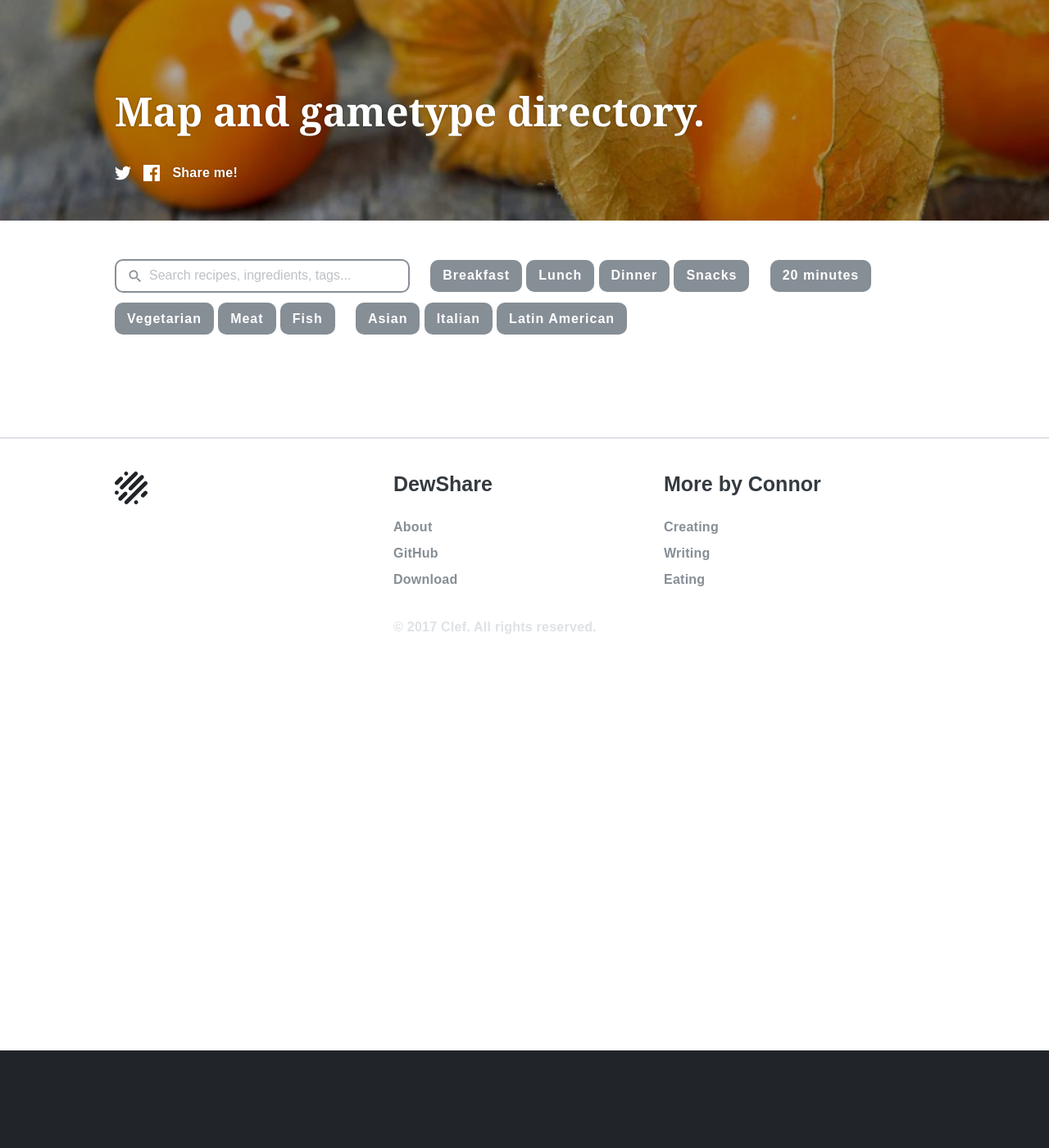
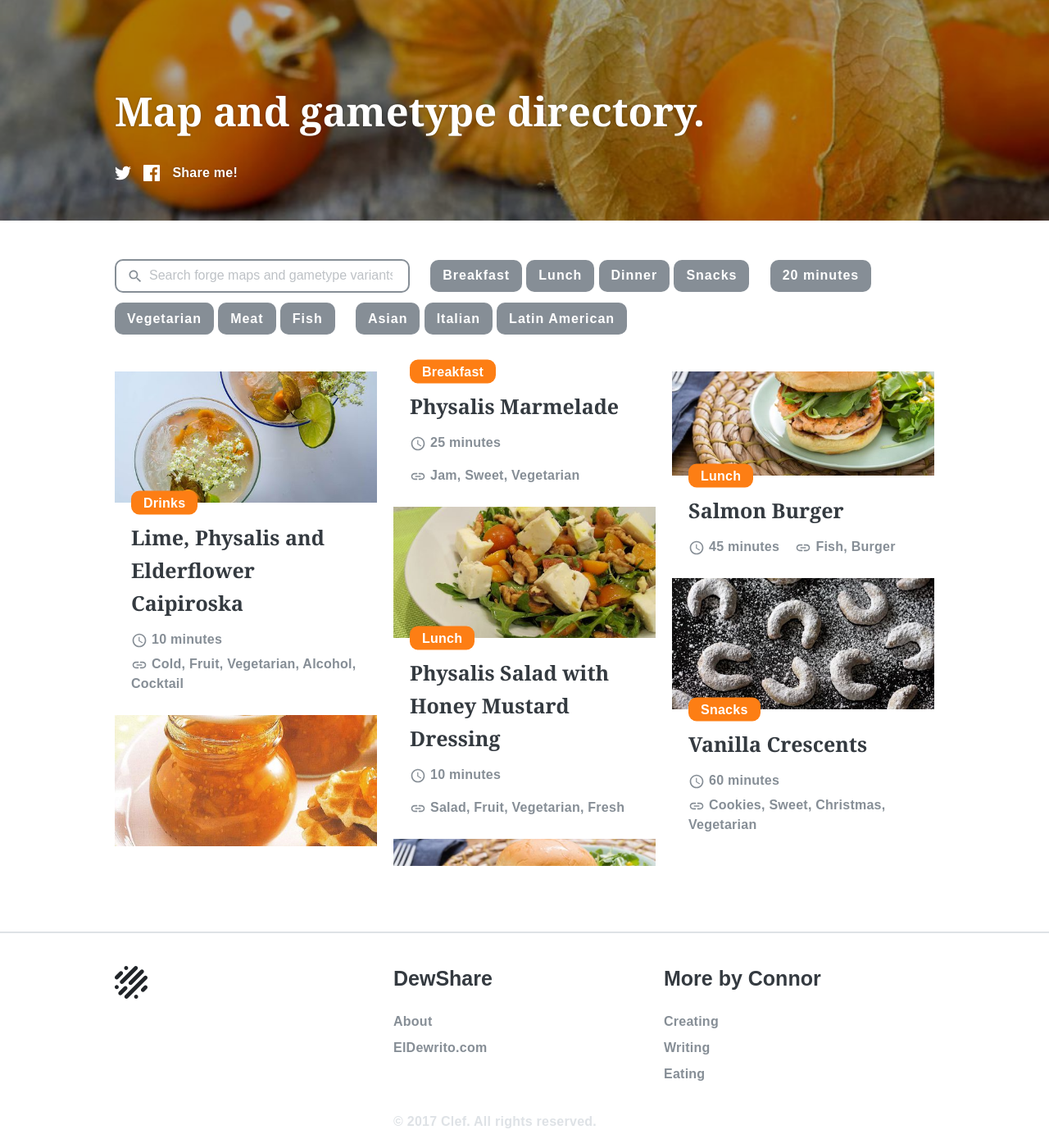
Before and after one commit to Clef-0/DewShare, a Jekyll site: the page built from docs/index.html, in a window 1280 px wide and 1400 px high, scrolled down 119 px. Shown: the whole window at 82% size. Built offline with Jekyll 4.4.1, drawn with Linux system fonts in a browser that asks for light colours; some of the changed text lies outside the part shown.

Commit message:
recipes -> files

```diff
--- a/docs/_config.yml
+++ b/docs/_config.yml
@@ -61,11 +61,10 @@ typekit:              fcv7rfe
 excerpt_separator: <!-- Read more -->
 
 navigation:
-  GitHub: https://github.com/madebyconnor/physalis
-  Download: https://github.com/madebyconnor/physalis/archive/gh-pages.zip
+  ElDewrito.com: http://www.eldewrito.com/
 
 collections:
-  recipes:
+  files:
     output: true
 
 defaults:
@@ -78,8 +77,8 @@ defaults:
       permalink: /news/:title/
   - scope:
       path: ''
-      type: recipes
+      type: files
     values:
-      layout: recipe
+      layout: file
       lang: en
       permalink: /:title/
--- a/docs/_js/custom.js
+++ b/docs/_js/custom.js
@@ -21,7 +21,7 @@ document.addEventListener('turbolinks:load', function () {
   };
 
   // Define the list object.
-  recipeList = new List('js-list', searchOptions);
+  fileList = new List('js-list', searchOptions);
 
   var checkCategory = document.getElementsByClassName('js-category');
   var checkDuration = document.getElementsByClassName('js-duration');
@@ -74,7 +74,7 @@ document.addEventListener('turbolinks:load', function () {
     if (checkedLength > 0) {
 
       // Check if the item matches the filters.
-      recipeList.filter(function (item) {
+      fileList.filter(function (item) {
 
         // Check if in category.
         var category = checkedCategory.length === 0 || checkedCategory.indexOf(item.values().category) > -1;
@@ -98,7 +98,7 @@ document.addEventListener('turbolinks:load', function () {
     } else {
 
       // No filters, so clear all filters.
-      recipeList.filter();
+      fileList.filter();
     }
   }
 
--- a/docs/_layouts/recipe.html
+++ b/docs/_layouts/file.html
@@ -3,7 +3,7 @@ layout: default
 font: macro
 ---
 
-<article class="recipe{% if page.ingredients %} recipe-hasSidebar{% endif %}{% if page.image %} recipe-hasBackground{% endif %}">
+<article class="file{% if page.ingredients %} file-hasSidebar{% endif %}{% if page.image %} file-hasBackground{% endif %}">
   <div class="content-top">
     {% include core/metabar.html %}
 
@@ -23,7 +23,7 @@ font: macro
   {% endif %}
 
   <div class="content-bottom">
-    <div class="content content-recipe content-style">
+    <div class="content content-file content-style">
 
       {{ content }}
 
--- a/docs/_scss/custom/_section.scss
+++ b/docs/_scss/custom/_section.scss
@@ -98,7 +98,7 @@
   }
 }
 
-.list-recipe {
+.list-file {
   display: inline-block;
   width: 100%;
   margin-bottom: .5rem;
--- a/docs/_scss/custom/_sidebar.scss
+++ b/docs/_scss/custom/_sidebar.scss
@@ -10,7 +10,7 @@
 
 $sidebar-width: 16rem;
 
-.recipe-hasSidebar > div {
+.file-hasSidebar > div {
   @include mappy-query(tablet) {
     padding-right: $sidebar-width;
   }
@@ -34,7 +34,7 @@ $sidebar-width: 16rem;
 .sidebar-overlay {
   display: none;
 
-  .recipe & {
+  .file & {
     @include mappy-query(tablet) {
       display: block;
       position: absolute;
--- a/docs/index.html
+++ b/docs/index.html
@@ -27,7 +27,7 @@ exclude: true
     <form class="searchbar">
       <fieldset class="searchbar-group">
         <label class="searchbar-search" for="js-search">
-          <input class="search form-input" id="js-search" type="search" placeholder="Search recipes, ingredients, tags..." autocomplete="off" onkeypress="return event.keyCode != 13;">
+          <input class="search form-input" id="js-search" type="search" placeholder="Search forge maps and gametype variants..." autocomplete="off" onkeypress="return event.keyCode != 13;">
           <svg class="search-icon form-icon" xmlns="http://www.w3.org/2000/svg" width="24" height="24" viewBox="0 0 24 24">
             <path d="M15.5 14h-.79l-.28-.27C15.41 12.59 16 11.11 16 9.5 16 5.91 13.09 3 9.5 3S3 5.91 3 9.5 5.91 16 9.5 16c1.61 0 3.09-.59 4.23-1.57l.27.28v.79l5 4.99L20.49 19l-4.99-5zm-6 0C7.01 14 5 11.99 5 9.5S7.01 5 9.5 5 14 7.01 14 9.5 11.99 14 9.5 14z"/>
           </svg>
@@ -89,10 +89,10 @@ exclude: true
     </form>
 
     <ul class="list">
-      {% assign recipes = site.recipes | where: "lang", page.lang %}
-      {% for page in recipes %}
+      {% assign files = site.files | where: "lang", page.lang %}
+      {% for page in files %}
 
-      <li class="list-recipe">
+      <li class="list-file">
         <article>
           <a href="{{ site.baseurl }}{{ page.url }}" title="{{ page.title }}">
             <div class="list-image" style="background-image: url({{ site.baseurl }}{{ site.assets }}{{ site.images }}/posts/{% if page.image %}{{ page.ref }}-small.jpg{% elsif site.image %}{{ site.image }}{% endif %});"></div>
--- a/docs/sitemap.html
+++ b/docs/sitemap.html
@@ -15,7 +15,7 @@ permalink: /sitemap.xml
 <loc>{{ site.url }}{{ site.baseurl }}{{ page.url }}</loc>
 {% assign versions=site.pages | where:"ref", page.ref %}{% for version in versions %}<xhtml:link rel="alternate" hreflang="{{ version.lang }}" href="{{ site.url }}{{ site.baseurl }}{{ version.url }}" />{% endfor %}
 <changefreq>weekly</changefreq>
-</url>{% endif %}{% endfor %}{% for page in site.recipes %}{% if page.id contains "404" %}{% else %}<url>
+</url>{% endif %}{% endfor %}{% for page in site.files %}{% if page.id contains "404" %}{% else %}<url>
 <loc>{{ site.url }}{{ site.baseurl }}{{ page.url }}</loc>
 {% assign versions=site.pages | where:"ref", page.ref %}{% for version in versions %}<xhtml:link rel="alternate" hreflang="{{ version.lang }}" href="{{ site.url }}{{ site.baseurl }}{{ version.url }}" />{% endfor %}
 <changefreq>weekly</changefreq>
```
Also changed, not shown: docs/_scss/custom/_theme.scss (+5 -5 lines), 1 other file.
